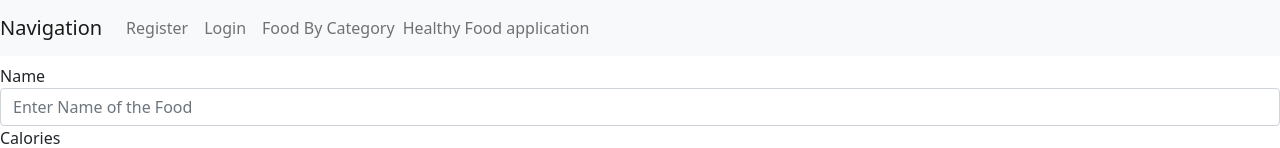
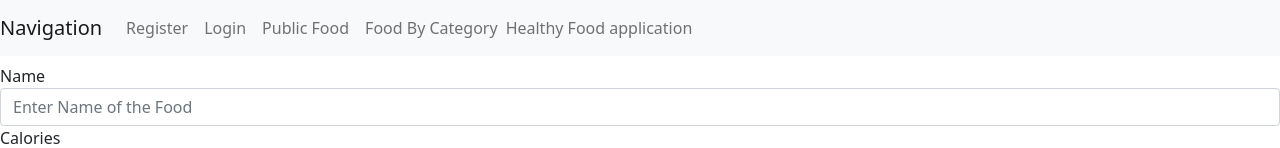
Before and after one commit to georgiangelov2000/Healthy-Food, a React (Create React App) app in the folder healthy-food/: page /add-food in a window 1280 px wide. Shown: the top 148 px of the page. Built offline with nearby package versions, Linux system fonts and the light colour scheme; no server answers.

Commit message:
footer component

```diff
--- a/healthy-food/src/components/Foods/FoodCard/FoodCard.js
+++ b/healthy-food/src/components/Foods/FoodCard/FoodCard.js
@@ -11,7 +11,7 @@ class FoodCard extends Component {
 
   render() {
     return (
-      <Col xs="3" className="mb-5">
+      <Col xs="3" className="mb-5 text-center">
         <h5>Food: {this.props.nameFood}</h5>
         <p>Category: {this.props.category}</p>
         <img className={style.borderItem} width="100%" src={this.props.img} alt="" />
--- a/healthy-food/src/components/Foods/PublicFood/PublicFood.js
+++ b/healthy-food/src/components/Foods/PublicFood/PublicFood.js
@@ -18,8 +18,7 @@ class PublicFood extends Component {
 
   render() {
     return (
-      <div>
-        <Row>
+        <Row className="m-0 text-center">
           {this.state.allFoods
             .sort()
             .reverse()
@@ -35,7 +34,6 @@ class PublicFood extends Component {
               />
             ))}
         </Row>
-      </div>
     );
   }
 }
--- a/healthy-food/src/components/Navbar/NavbarComponent.js
+++ b/healthy-food/src/components/Navbar/NavbarComponent.js
@@ -77,6 +77,11 @@ class NavbarComponent extends Component {
                   </NavLink>
                 </NavItem>{" "}
                 <NavItem>
+                  <NavLink to="/" tag={RRNavLink}>
+                    Public Food
+                  </NavLink>{" "}
+                </NavItem>
+                <NavItem>
                   <NavLink to="/categories/all" tag={RRNavLink}>
                     Food By Category
                   </NavLink>
```
Also changed, not shown: healthy-food/src/components/Footer/Footer.js (added, +11 -0 lines).
